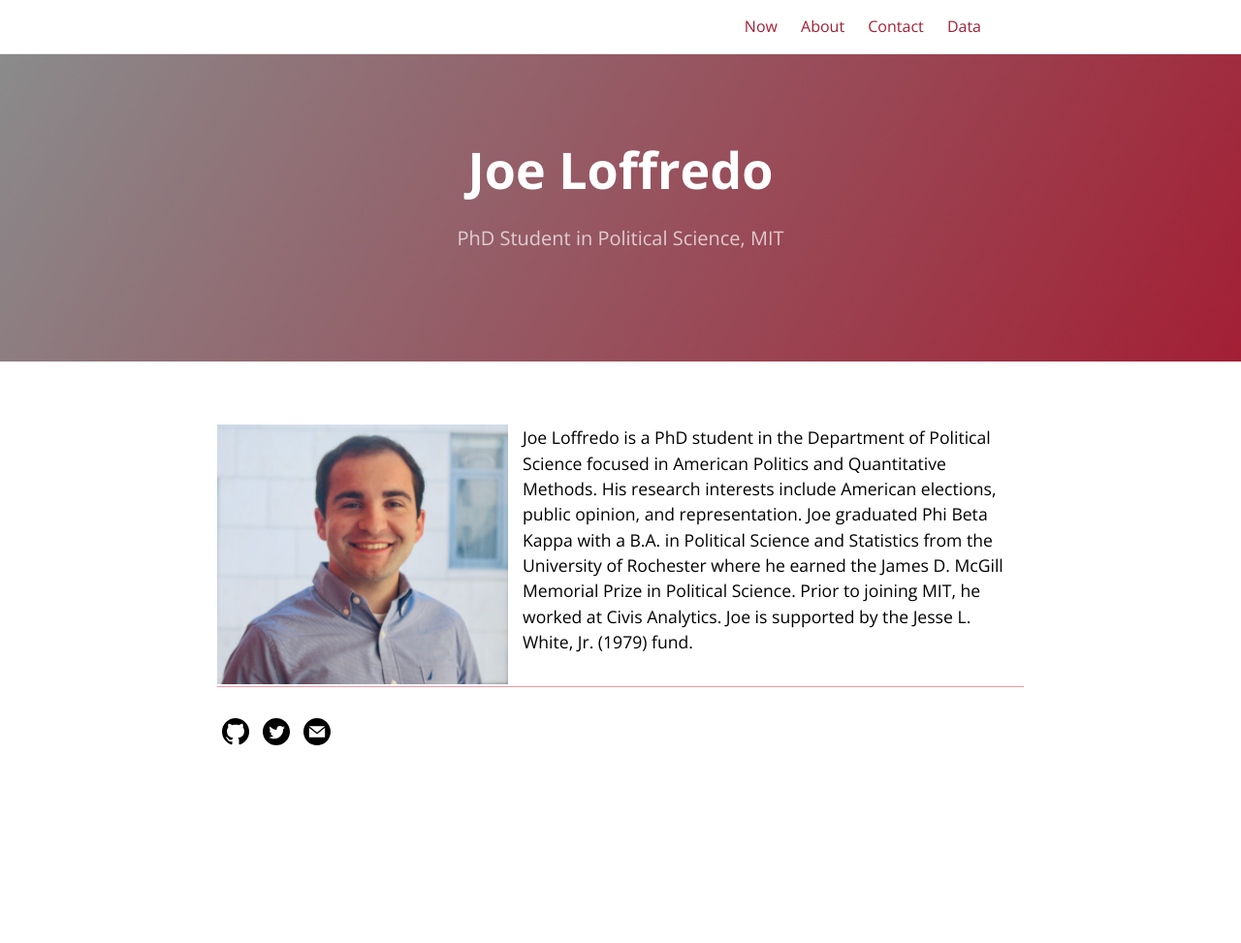
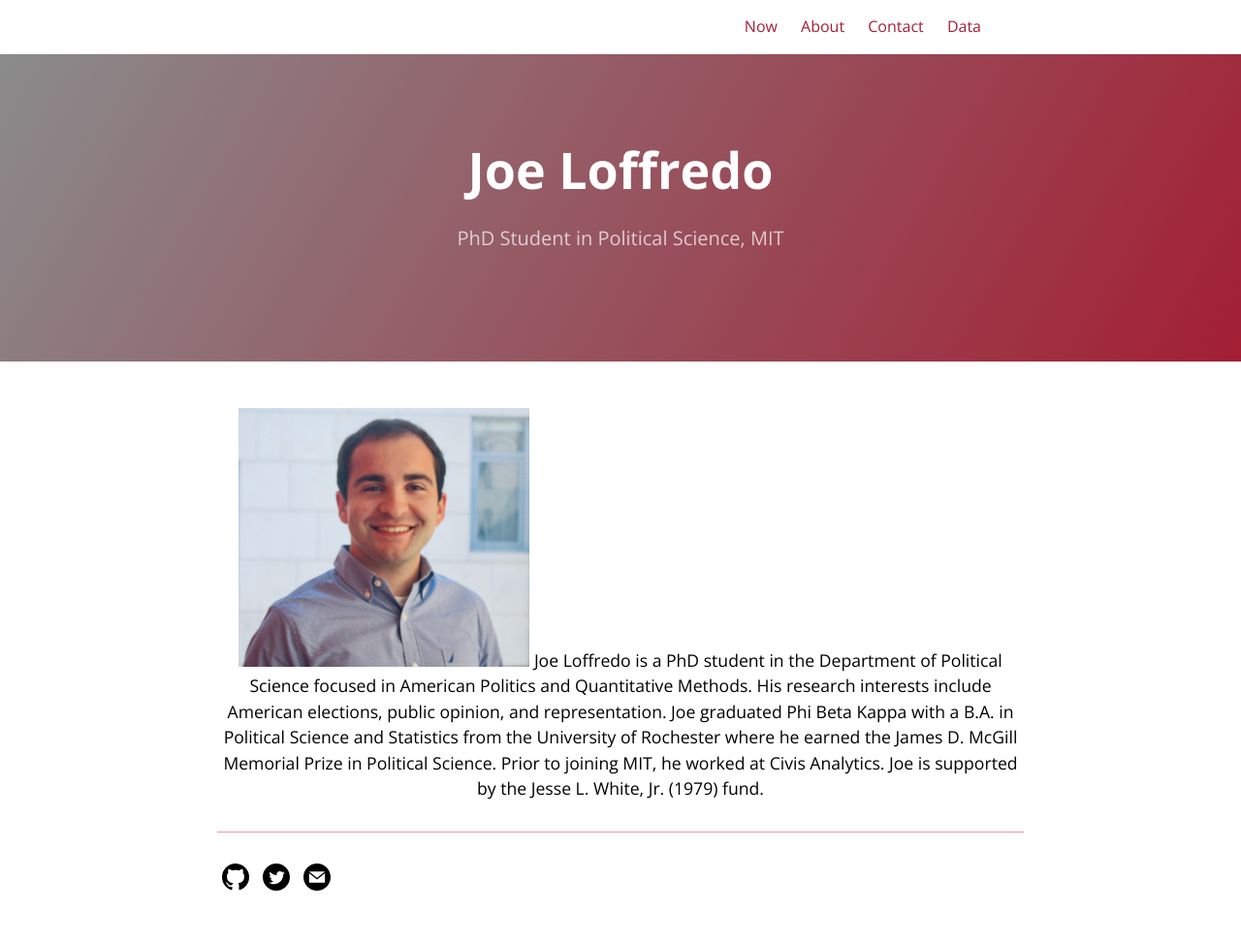
Before and after one commit to jloffredo2/jloffredo2.github.io, a Jekyll site: the page built from index.md, in a window 1280 px wide. Shown: the whole page at 97% size. Built offline with Jekyll 4.4.1, drawn with Linux system fonts in a browser that asks for light colours; before the commit the page ends 900 px from its top, so only the background shows below that.

Commit message:
Update index.md

```diff
--- a/index.md
+++ b/index.md
@@ -7,6 +7,6 @@
 #
 layout: home
 ---
-<img src="Joseph loffredo.JPG" alt="" width="300" id = "profilepic"/>
+<div style="text-align: center;"><img src="Joseph loffredo.JPG" alt="" width="300"/>
 
 Joe Loffredo is a PhD student in the Department of Political Science focused in American Politics and Quantitative Methods. His research interests include American elections, public opinion, and representation. Joe graduated Phi Beta Kappa with a B.A. in Political Science and Statistics from the University of Rochester where he earned the James D. McGill Memorial Prize in Political Science. Prior to joining MIT, he worked at Civis Analytics. Joe is supported by the Jesse L. White, Jr. (1979) fund.
```
